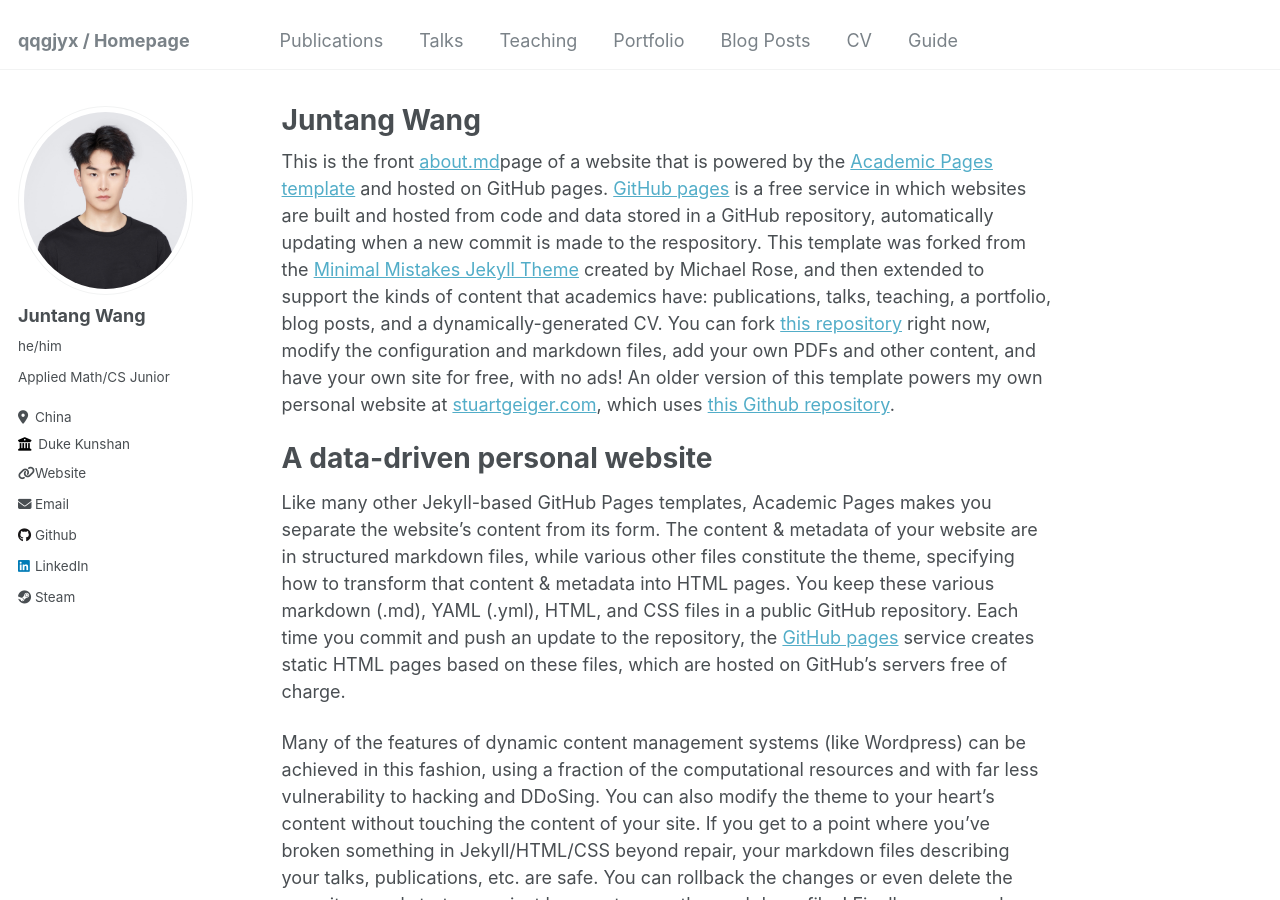
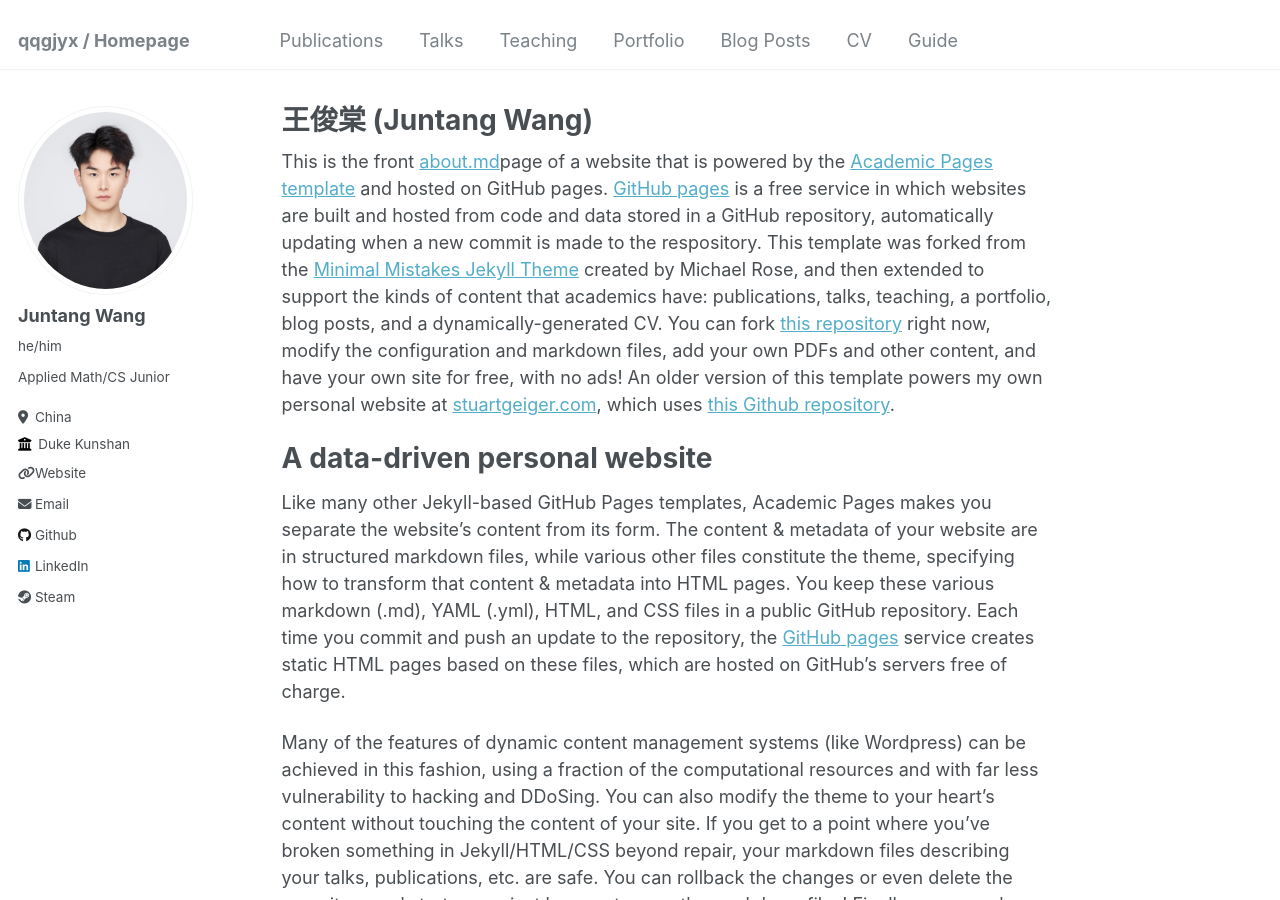
Before and after one commit to qqgjyx/qqgjyx.github.io, a Jekyll site: the page built from _pages/about.md, in a window 1280 px wide and 900 px high. Built offline with Jekyll 4.4.1, drawn with Linux system fonts in a browser that asks for light colours.

Commit message:
Updated _config.yml Updated profile.png

```diff
--- a/_pages/about.md
+++ b/_pages/about.md
@@ -1,6 +1,6 @@
 ---
 permalink: /
-title: "Juntang Wang"
+title: "王俊棠 (Juntang Wang)"
 author_profile: true
 redirect_from:
   - /about/
```
